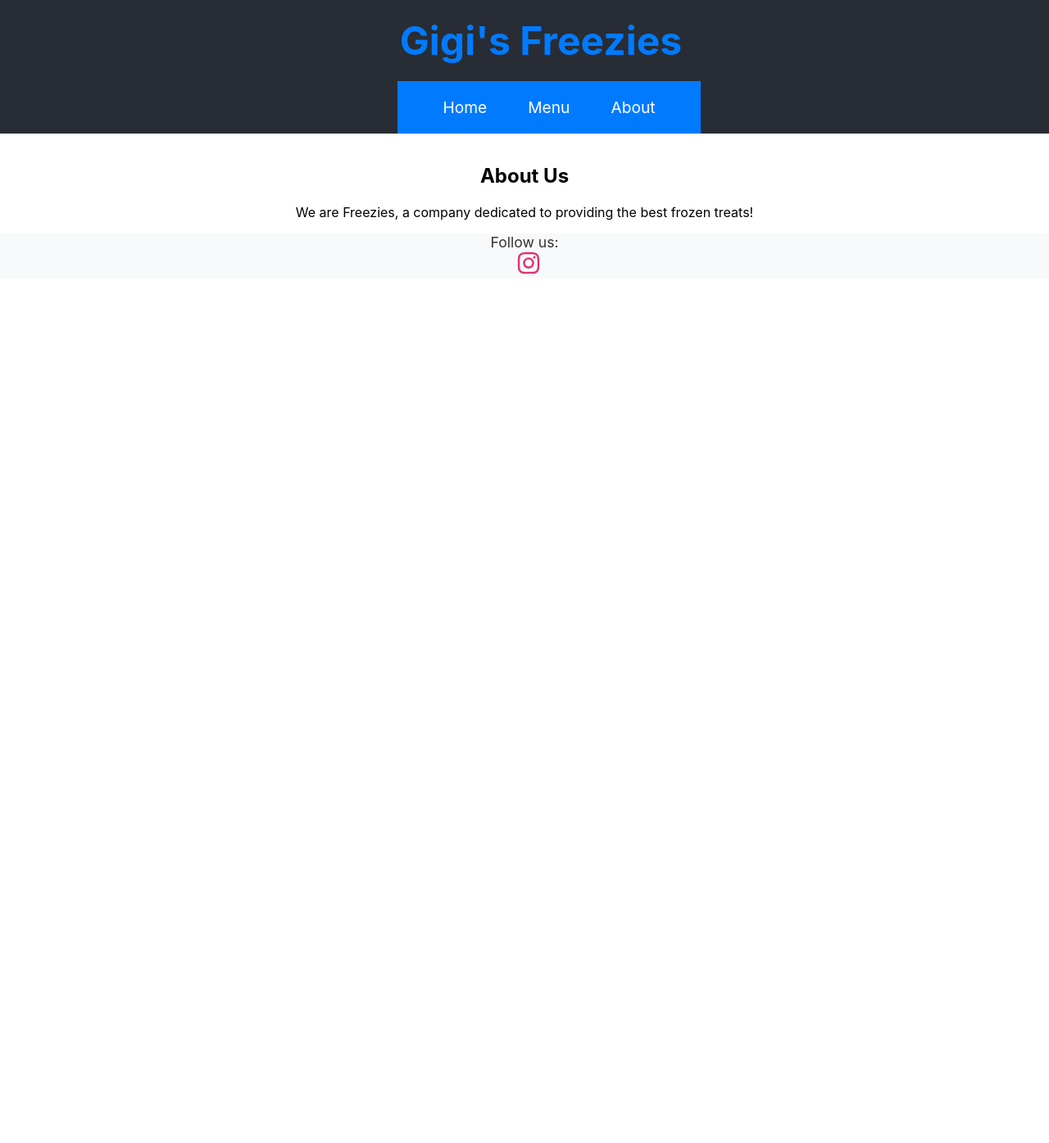
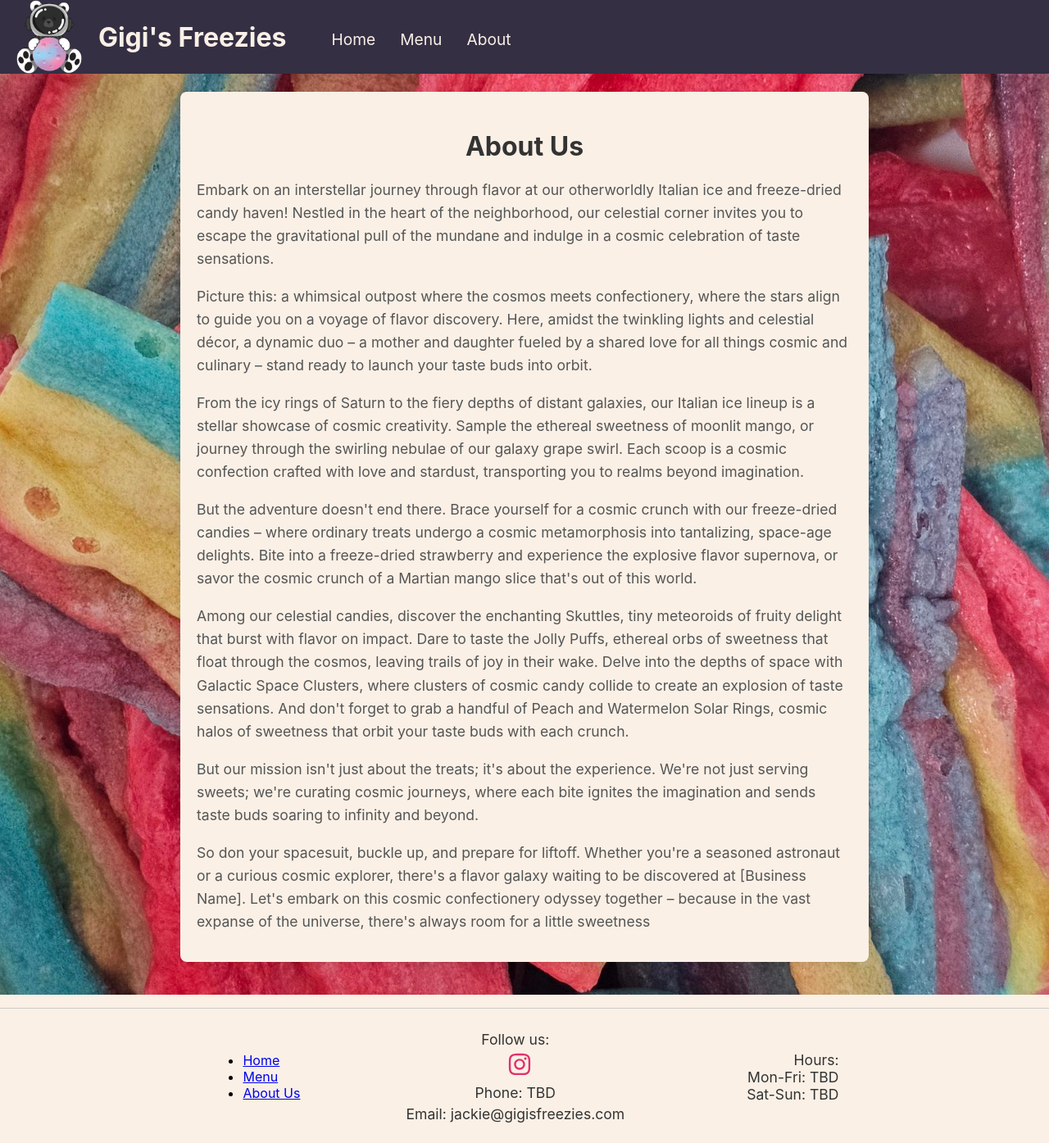
Before and after one commit to Gabriel-Gomez343/gigis-freezies, a React (Create React App) app: page /about in a window 1280 px wide. Shown: the whole page at 82% size. Before the commit the page ends 800 px from the top, so only its background shows below. Built offline with nearby package versions, Linux system fonts and the light colour scheme.

Commit message:
Added contents to about page and made changes to header
added contents to about page and made changes to the header and footers

```diff
--- /dev/null
+++ b/src/About.css
@@ -0,0 +1,35 @@
+/* Wrapper Styles */
+.about-wrapper {
+    display: flex;                /* Use flexbox to arrange container with background */
+    justify-content: center;      /* Center the container in the middle */
+    background-image: url('/public/imgs/fwdfwphotos/1000005123.jpg'); /* Background image on the sides */
+    background-size: cover;       /* Cover the entire background */
+    background-position: center;  /* Center the background image */
+    height: auto;                 /* Adjust height based on content */
+    padding: 20px;               /* Optional padding to add space around the content */
+  }
+
+  /* General Styles for the About Us Page */
+  .about-container {
+    max-width: 800px;            /* Limit the width of the content */
+    margin: 20px;                /* Add margin for spacing around the container */
+    padding: 20px;               /* Add padding inside the container */
+    background-color: #FAF0E6;      /* White background for the content */
+    border-radius: 8px;          /* Optional: Slight rounded corners */
+    box-shadow: 0 2px 10px rgba(0, 0, 0, 0.1); /* Subtle shadow for depth */
+  }
+
+  .about-container h2 {
+    font-size: 2rem;             /* Size of the header */
+    color: #333;                 /* Darker text color for contrast */
+    text-align: center;          /* Center the header */
+    margin-bottom: 20px;         /* Space between the header and paragraphs */
+  }
+
+  .about-container p {
+    font-size: 1.1rem;           /* Paragraph font size */
+    line-height: 1.6;            /* Increase line spacing for readability */
+    margin-bottom: 15px;         /* Space between each paragraph */
+    color: #555;                 /* Softer color for paragraph text */
+    text-align: left;
+  }
--- a/src/About.js
+++ b/src/About.js
@@ -1,10 +1,32 @@
 import React from 'react';
+import './About.css';
 
 function About() {
   return (
-    <div>
+    <div className="about-wrapper">
+      <div className="about-container">
       <h2>About Us</h2>
-      <p>We are Freezies, a company dedicated to providing the best frozen treats!</p>
+      <p>Embark on an interstellar journey through flavor at our otherworldly Italian ice and freeze-dried candy haven! Nestled in the heart of the neighborhood, our celestial corner invites you to escape the gravitational pull of the mundane and indulge in a cosmic celebration of taste sensations.
+      </p>
+      <p>
+        Picture this: a whimsical outpost where the cosmos meets confectionery, where the stars align to guide you on a voyage of flavor discovery. Here, amidst the twinkling lights and celestial décor, a dynamic duo – a mother and daughter fueled by a shared love for all things cosmic and culinary – stand ready to launch your taste buds into orbit.
+      </p>
+      <p>
+        From the icy rings of Saturn to the fiery depths of distant galaxies, our Italian ice lineup is a stellar showcase of cosmic creativity. Sample the ethereal sweetness of moonlit mango, or journey through the swirling nebulae of our galaxy grape swirl. Each scoop is a cosmic confection crafted with love and stardust, transporting you to realms beyond imagination.
+      </p>
+      <p>
+        But the adventure doesn't end there. Brace yourself for a cosmic crunch with our freeze-dried candies – where ordinary treats undergo a cosmic metamorphosis into tantalizing, space-age delights. Bite into a freeze-dried strawberry and experience the explosive flavor supernova, or savor the cosmic crunch of a Martian mango slice that's out of this world.
+      </p>
+      <p>
+        Among our celestial candies, discover the enchanting Skuttles, tiny meteoroids of fruity delight that burst with flavor on impact. Dare to taste the Jolly Puffs, ethereal orbs of sweetness that float through the cosmos, leaving trails of joy in their wake. Delve into the depths of space with Galactic Space Clusters, where clusters of cosmic candy collide to create an explosion of taste sensations. And don't forget to grab a handful of Peach and Watermelon Solar Rings, cosmic halos of sweetness that orbit your taste buds with each crunch.
+      </p>
+      <p>
+        But our mission isn't just about the treats; it's about the experience. We're not just serving sweets; we're curating cosmic journeys, where each bite ignites the imagination and sends taste buds soaring to infinity and beyond.
+      </p>
+      <p>
+        So don your spacesuit, buckle up, and prepare for liftoff. Whether you're a seasoned astronaut or a curious cosmic explorer, there's a flavor galaxy waiting to be discovered at [Business Name]. Let's embark on this cosmic confectionery odyssey together – because in the vast expanse of the universe, there's always room for a little sweetness
+      </p>
+      </div>
     </div>
   );
 }
--- a/src/App.css
+++ b/src/App.css
@@ -1,6 +1,10 @@
+body {
+  background-color: #FAF0E6;
+}
+
 .App {
   text-align: center;
-  margin-top: 25vh;
+  margin-top: 9vh;
 }
 
 .App-header {
@@ -8,61 +12,58 @@
   top: 0;
   left: 0;
   width: 100%;
-  background-color: #282c34;
-  min-height: 5vh;
+  background-color: #352F44;
+  min-height: 9vh;
   display: flex;
-  flex-direction: column;
+  flex-direction: row;
   align-items: center;
-  justify-content: center;
+  justify-content: flex-start;  /* Align items to the left */
+  padding: 0 20px;
   font-size: calc(10px + 2vmin);
-  color: white;
+  color: #FAF0E6;
   z-index: 1000;
 }
 
-.App-header h1 {
-  color: #007bff;
-  font-size: 3rem;
-  margin: 0;  /* Remove any default margin */
-  padding: 20px;  /* Add padding for spacing */
-  text-align: center;
-  width: 100%;
+.App-header img {
+  height: 90px;
+  margin-right: 10px;
 }
 
-.pdf-img {
-  width: 100%;
-  height: auto;
-  max-width: 800px;
-  margin-top: 20px;
-  border: 2px solid #ddd;
+.App-header h1 {
+  color: #FAF0E6;
+  font-size: 2rem;
+  margin: 0;
+  padding: 0;
+  display: inline-flex;
+  align-items: center;
 }
 
 .nav-links {
   list-style-type: none;
-  padding: 10px 30px;
   display: flex;
-  justify-content: space-around;
-  width: 100%;
-  background-color: #007bff;
+  justify-content: flex-end;  /* Push the navigation links to the right */
+  flex-grow: 1;  /* Allow the nav links to take up the remaining space */
   margin: 0;
 }
 
 .nav-links li {
-  flex-grow: 1;  /* Make the links fill the space evenly */
-  text-align: center;  /* Center-align the text in each item */
+  text-align: center;
 }
 
 .nav-links a {
   text-decoration: none;
-  color: white;
+  color: #FAF0E6;
   font-size: 1.2rem;
-  display: block;  /* Makes the anchor tag fill the li */
-  padding: 10px 15px;  /* Adds padding for better click area */
+  padding: 10px 15px;
 }
 
 .nav-links a:hover {
   text-decoration: underline;
 }
+
 .header-title {
-  text-align: center; /* Centers the title within its container */
-  width: 100%; /* Ensures it spans the full width */
+  display: flex;
+  align-items: center;
+  text-align: left;
+  margin-left: 10px;  /* Add small left margin if needed */
 }
--- a/src/App.js
+++ b/src/App.js
@@ -10,6 +10,7 @@ function App() {
     <Router>
     <div className="App">
       <header className="App-header">
+        <img src='imgs/logo_with_text.png'/>
         <div className="header-title">
         <h1>Gigi's Freezies</h1>
         </div>
--- a/src/Footer.css
+++ b/src/Footer.css
@@ -1,12 +1,20 @@
-/* src/Footer.css */
 .footer {
-    background-color: #f8f9fa;  /* Light grey background */
+  background-color: #FAF0E6;  /* Light grey background */
   padding: 0;
   margin-top: 15px;
   margin-bottom: 15px;
   text-align: center;
   width: 100%;
   bottom: 0;
+}
+
+.footer-content {
+  display: flex;
+  justify-content: space-around;  /* Adjusts spacing between sections */
+  align-items: center;
+  width: 70%;  /* Limit the total width of the content */
+  margin: 0 auto;  /* Center the footer content */
+  padding: 10px 0;  /* Add some padding for spacing */
 }
 
 .social-link {
@@ -23,3 +31,55 @@
   font-size: 1.1rem;
   color: #333;
 }
+
+.contact, .hours {
+  margin-top: 15px;
+}
+
+.left-section {
+  flex-grow: 0;
+  text-align: left;
+}
+
+.left-section .nav-links {
+  list-style: none;
+  padding: 0;
+  margin: 0;
+  display: flex;
+  flex-direction: column;
+  gap: 5px;  /* Reduce the gap between nav links */
+}
+
+.left-section .nav-links a {
+  text-decoration: none;
+  color: #007bff;
+  font-size: 1.1rem;
+}
+
+.left-section .nav-links a:hover {
+  text-decoration: underline;
+}
+
+.center-section {
+  display: flex;
+  flex-direction: column;
+  text-align: center;
+  gap: 5px;  /* Reduce the gap between social link and contact info */
+  flex-grow: 0;  /* Prevent growing, keep it centered */
+  align-items: center;  /* Centers items horizontally */
+}
+
+.right-section {
+  text-align: right;
+  flex-grow: 0;
+  margin-left: 20px;  /* Reduce margin between right section and center */
+}
+
+hr {
+  display: block;
+  height: 1px;
+  border: 0;
+  border-top: 1px solid #ccc;
+  margin: 1em 0;
+  padding: 0;
+}
--- a/src/Footer.js
+++ b/src/Footer.js
@@ -1,10 +1,25 @@
 import React from 'react';
 import { FaInstagram } from 'react-icons/fa';  // Instagram icon
 import './Footer.css';  // Import CSS for styling
+import { Link } from 'react-router-dom'; // Assuming you're using React Router for navigation
 
 function Footer() {
   return (
     <footer className="footer">
+      <hr />
+      <div className="footer-content">
+
+        {/* Left Section: Navigation Links */}
+        <div className="left-section">
+          <ul className="nav-links-footer">
+            <li><Link to="/">Home</Link></li>
+            <li><Link to="/menu">Menu</Link></li>
+            <li><Link to="/about">About Us</Link></li>
+          </ul>
+        </div>
+
+        {/* Center Section: Social Links and Contact */}
+        <div className="center-section">
           <p>Follow us:</p>
           <a
             href="https://www.instagram.com/gigis.freezies"
@@ -14,6 +29,19 @@ function Footer() {
           >
             <FaInstagram size={30} color="#E1306C" />
           </a>
+          <p>Phone: TBD</p>
+          <p>Email: jackie@gigisfreezies.com</p>
+        </div>
+
+        {/* Right Section: Hours */}
+        <div className="right-section">
+          <div className="hours-section">
+            <p>Hours:</p>
+            <p>Mon-Fri: TBD</p>
+            <p>Sat-Sun: TBD</p>
+          </div>
+        </div>
+      </div>
     </footer>
   );
 }
```
Also changed, not shown: public/imgs/logo_with_text.png (added). Lines whose indentation alone changed are shown as unchanged.
